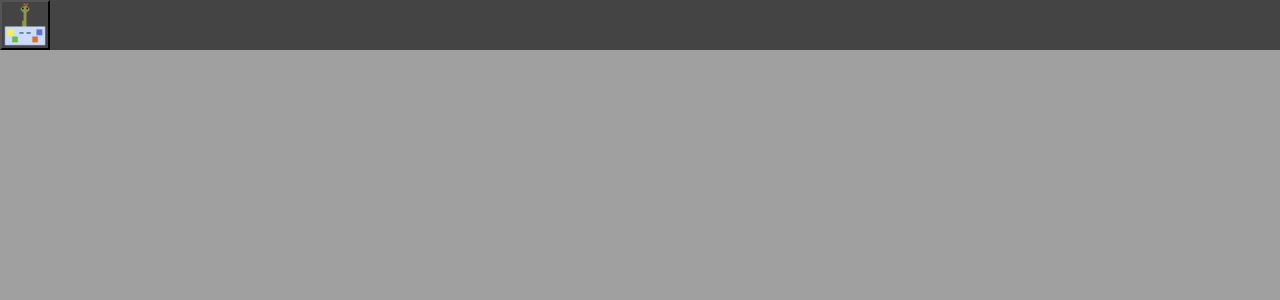
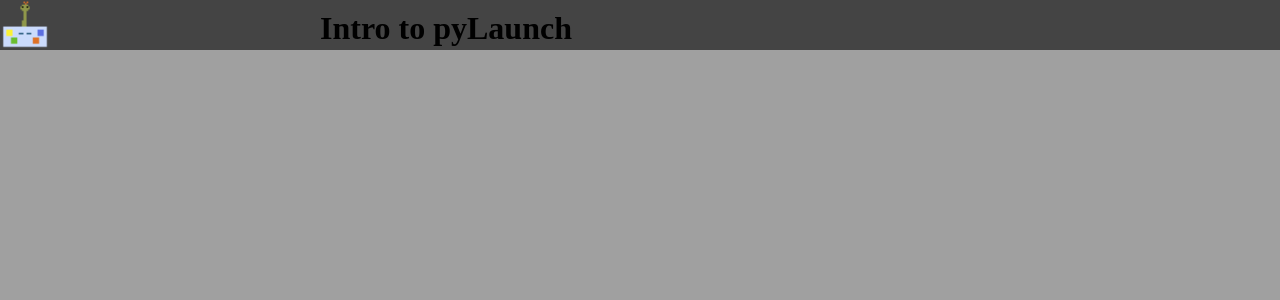
Before and after one commit to ToonTin3668/pylaunch, a Flask app: page /intro in a window 1280 px wide. Shown: the top 300 px of the page. Run offline with Flask 2, Linux system fonts and the light colour scheme.

Commit message:
Intro page done

```diff
--- a/app/static/css/style.css
+++ b/app/static/css/style.css
@@ -2,6 +2,7 @@ body {
     background: rgb(160, 160, 160);
     padding: 0;
     margin: 0;
+    min-width: 700px;
 }
 
 .topBlock {
@@ -18,4 +19,17 @@ body {
     background-size: contain;
     width: 50px;
     height: 50px;
+    border: none;
 }
+
+.divcontent {
+    align-self: center;
+    position: absolute;
+    left:25%;
+    right: 25%;
+    width:fit-content;
+    height: fit-content;
+    margin: 0%;
+    top: 10px;
+    min-width: 500px;
+}
--- a/app/templates/base.html
+++ /dev/null
@@ -1,14 +0,0 @@
-<!DOCTYPE html>
-<html lang="en">
-<head>
-    <meta charset="UTF-8">
-    <meta http-equiv="X-UA-Compatible" content="IE=edge">
-    <meta name="viewport" content="width=device-width, initial-scale=1.0">
-    <title>PyLaunch</title>
-    <link rel="stylesheet" type="text/css" href="{{ url_for('static', filename='css/style.css') }}">
-
-</head>
-    <body>
-        <div class="topBlock"><button class="iconButton"></button></div>
-    </body>
-</html>
--- /dev/null
+++ b/app/templates/docs base.html
@@ -0,0 +1,19 @@
+<!DOCTYPE html>
+<html lang="en">
+
+<head>
+    <meta charset="UTF-8">
+    <meta http-equiv="X-UA-Compatible" content="IE=edge">
+    <meta name="viewport" content="width=device-width, initial-scale=1.0">
+    <title>{% block title %}{% endblock %}</title>
+    <link rel="stylesheet" type="text/css" href="{{ url_for('static', filename='css/style.css') }}">
+    <link rel="shortcut icon" type="image/x-icon" href="{{ url_for('static', filename='pictures/pyLaunch icon.png') }}">
+</head>
+
+<body>
+    <div class="topBlock"><button class="iconButton"></button>{% block divcontent %}{% endblock %}</div>
+    {% block content %}
+    {% endblock %}
+</body>
+
+</html>
--- a/app/templates/home.html
+++ b/app/templates/home.html
@@ -1,3 +1,3 @@
 {% extends "base.html" %}
 
-{% block title %}Index{% endblock %}
+{% block title %}home{% endblock %}
--- a/app/templates/intro.html
+++ b/app/templates/intro.html
@@ -0,0 +1,11 @@
+{% extends "docs base.html" %}
+
+{% block title %}intro{% endblock %}
+
+{% block divcontent %}
+<h1 class="divcontent">Intro to pyLaunch</h1>
+{% endblock %}
+
+{% block content %}
+
+{% endblock %}
--- a/app/views.py
+++ b/app/views.py
@@ -8,4 +8,4 @@ def home():
 
 @views.route('/intro')
 def intro():
-    return render_template("base.html")
+    return render_template("intro.html")
```
